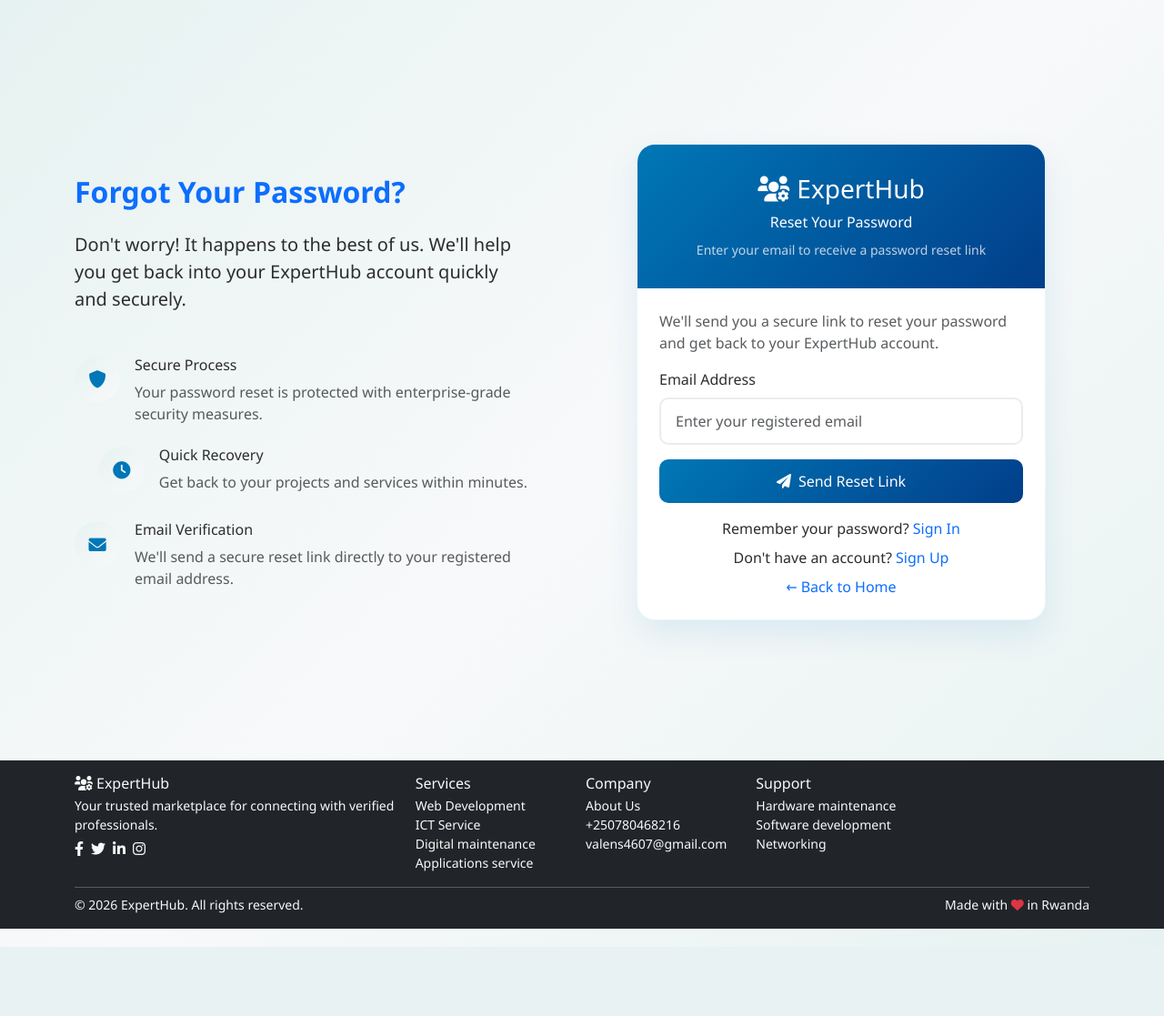
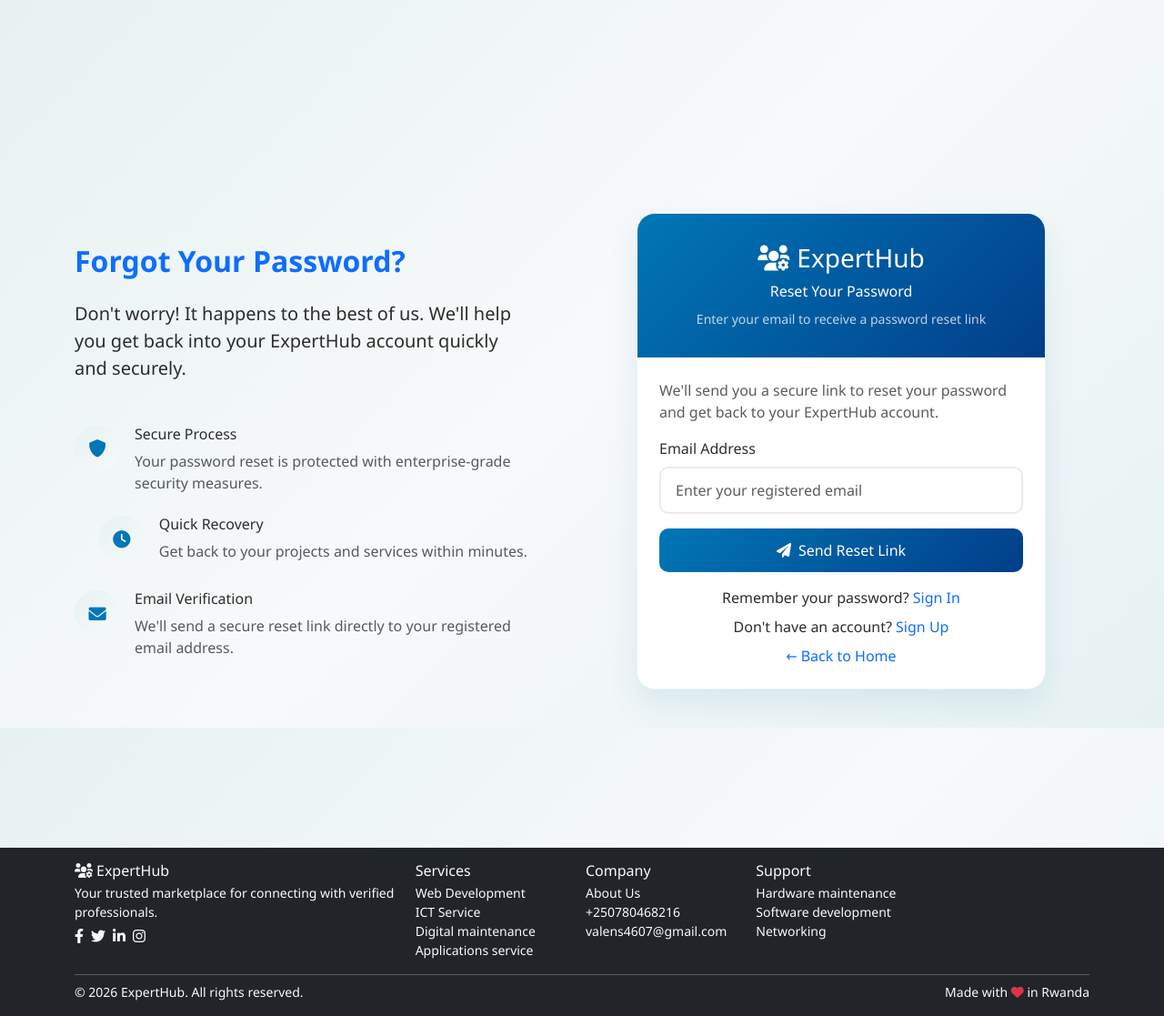
Before and after one commit to ukvalens/ExpertHub, a PHP site: page /ExpertHUB/forgot-password.php in a window 1280 px wide. Shown: the whole page at 91% size. Before the commit the page ends 1041 px from the top, so only its background shows below. Run offline with PHP 8.4, Linux system fonts and the light colour scheme; some libraries are stand-ins or nearby versions.

Commit message:
Fix footer positioning and background on auth pages

```diff
--- a/assets/css/style.css
+++ b/assets/css/style.css
@@ -16,16 +16,23 @@ body {
     color: var(--text-color);
     background-color: var(--background-color);
     scroll-behavior: smooth;
+    display: flex;
+    flex-direction: column;
+    min-height: 100vh;
+    margin: 0;
 }
 
-.auth-body {
-    background: linear-gradient(135deg, var(--light-bg) 0%, var(--background-color) 50%, var(--light-bg) 100%);
-    min-height: 100vh;
-    padding: 20px 0;
+body.auth-body {
+    background: linear-gradient(135deg, var(--light-bg) 0%, var(--background-color) 50%, var(--light-bg) 100%) !important;
+    background-attachment: fixed !important;
 }
 
-.min-vh-100 {
-    min-height: 100vh !important;
+.auth-body > .container {
+    flex: 1;
+    display: flex;
+    align-items: center;
+    padding-top: 20px;
+    padding-bottom: 20px;
 }
 
 .auth-card {
@@ -175,10 +182,8 @@ section {
     min-height: 100vh;
 }
 
-.footer {
-    background: linear-gradient(135deg, var(--secondary-color), #001D3D);
-    color: var(--white);
-    padding: 60px 0 30px;
+footer {
+    margin-top: auto;
 }
 
 @media (max-width: 768px) {
--- a/login.php
+++ b/login.php
@@ -43,13 +43,13 @@ if ($_SERVER['REQUEST_METHOD'] == 'POST') {
     <title>Sign In - ExpertHub</title>
     <link href="https://cdn.jsdelivr.net/npm/bootstrap@5.3.0/dist/css/bootstrap.min.css" rel="stylesheet">
     <link href="https://cdnjs.cloudflare.com/ajax/libs/font-awesome/6.0.0/css/all.min.css" rel="stylesheet">
-    <link href="assets/css/style.css" rel="stylesheet">
+    <link href="assets/css/style.css?v=14" rel="stylesheet">
 
     </style>
 </head>
 <body class="auth-body">
     <div class="container">
-        <div class="row align-items-center min-vh-100">
+        <div class="row align-items-center py-4">
             <div class="col-lg-6 d-none d-lg-block">
                 <div class="pe-5">
                     <h2 class="fw-bold mb-4 text-primary">Welcome Back to ExpertHub</h2>
--- a/signup.php
+++ b/signup.php
@@ -49,11 +49,11 @@ if ($_SERVER['REQUEST_METHOD'] == 'POST') {
     <title>Sign Up - ExpertHub</title>
     <link href="https://cdn.jsdelivr.net/npm/bootstrap@5.3.0/dist/css/bootstrap.min.css" rel="stylesheet">
     <link href="https://cdnjs.cloudflare.com/ajax/libs/font-awesome/6.0.0/css/all.min.css" rel="stylesheet">
-    <link href="assets/css/style.css" rel="stylesheet">
+    <link href="assets/css/style.css?v=14" rel="stylesheet">
 </head>
 <body class="auth-body">
     <div class="container">
-        <div class="row align-items-center min-vh-100">
+        <div class="row align-items-center py-4">
             <div class="col-lg-6 d-none d-lg-block">
                 <div class="pe-5">
                     <h2 class="fw-bold mb-4 text-primary">Join ExpertHub Today</h2>
```
